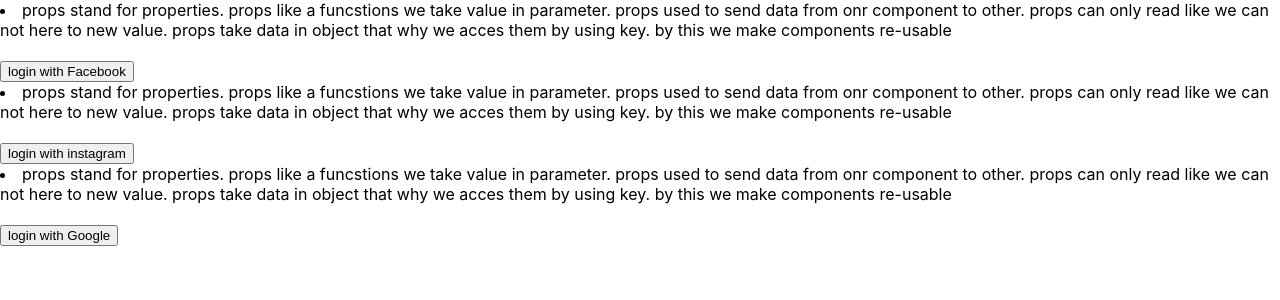
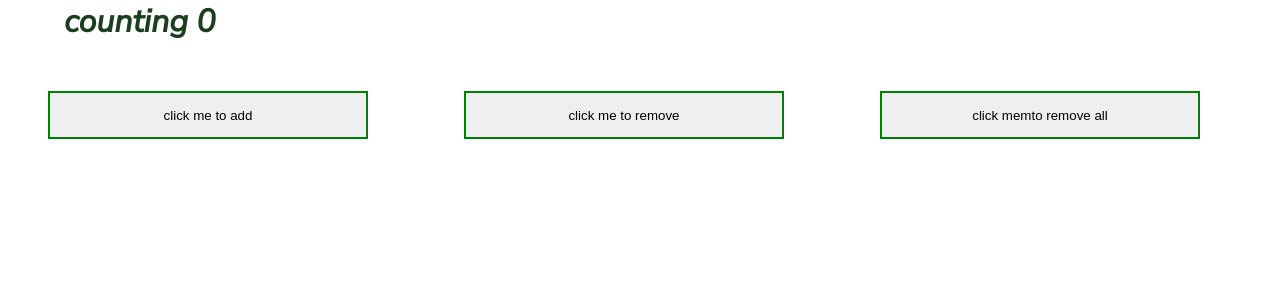
Before and after one commit to qasim-ali14/do-this, a React (Create React App) app in the folder my-app/: page / in a window 1280 px wide. Shown: the top 300 px of the page. Built offline with nearby package versions, Linux system fonts and the light colour scheme.

Commit message:
add use state hook

```diff
--- a/my-app/src/App.js
+++ b/my-app/src/App.js
@@ -1,11 +1,44 @@
 import React from "react";
 import Checking from "./Checking"
+import Signup from "./Signup/Signup"
+import { useState } from "react";
+
 function App() {
+  const [state,setstate]=useState(0);
+  function increasefun(){
+    setstate(state+1);
+    }
+    function decreasefun(){
+      setstate(state-1);
+    }
+    function removeall(){
+      setstate(state-state);
+    }
+    const styles={
+      btn:{
+    width:'20rem',
+    height:'3rem',
+    border:'2px solid green',
+    margin:'3rem',
+
+      },
+      hell:{
+        marginleft:'33rem',
+        fontsize: '3rem',
+        marginleft: '29rem',
+
+      }
+    }
   return (
     <>
-   <Checking name="Facebook"/>
+    <h1 style={styles.hell}>counting     {state}</h1>
+    <button onClick={increasefun} style={styles.btn}>click me to add</button>
+    <button onClick={decreasefun} style={styles.btn}>click me to remove</button>
+    <button onClick={removeall} style={styles.btn}>click memto remove all</button>
+   {/* <Checking name="Facebook"/>
    <Checking name="instagram"/>
    <Checking name="Google"/>
+   <Signup/>*/}
   </>
   );
 }
```
